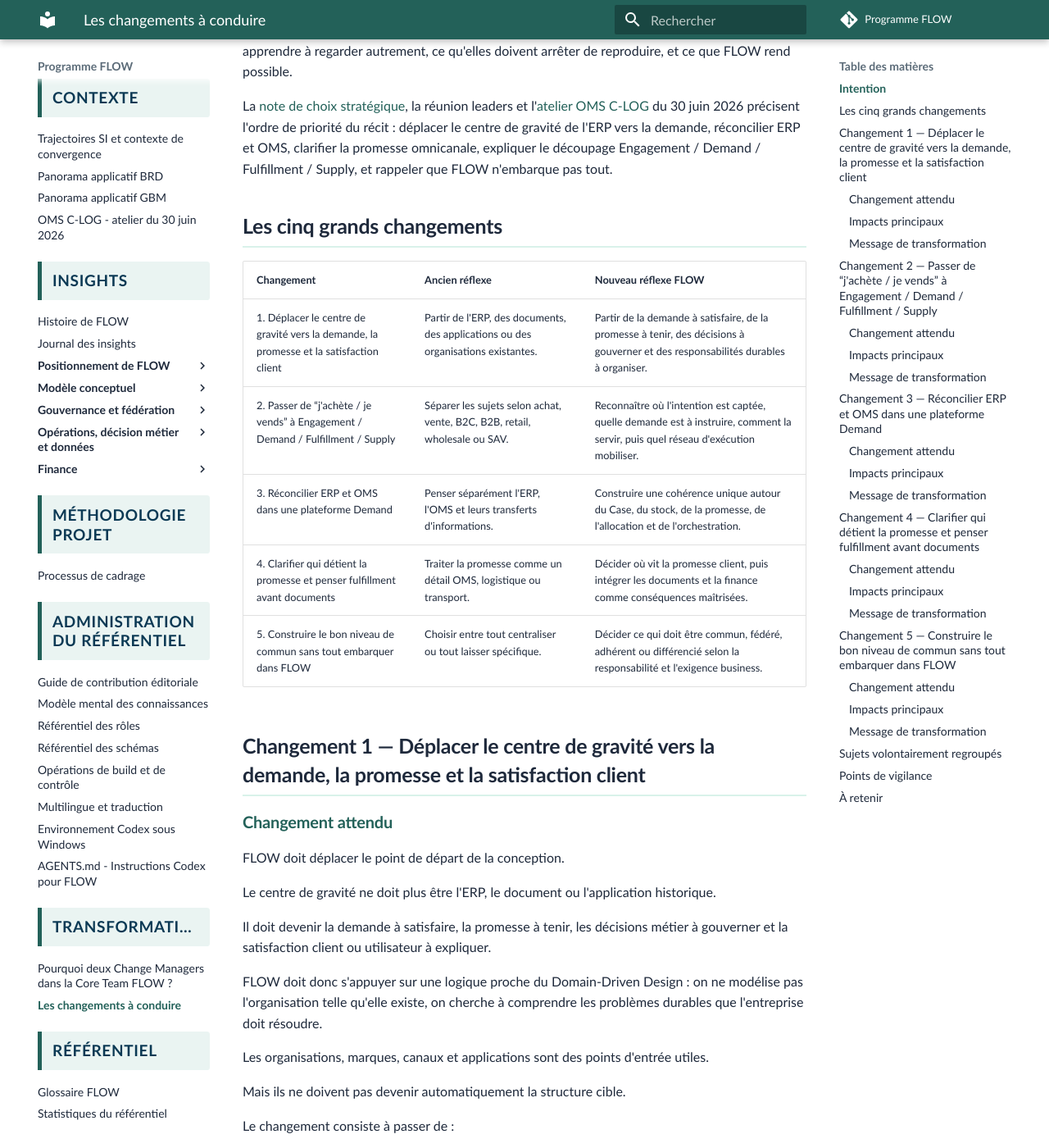
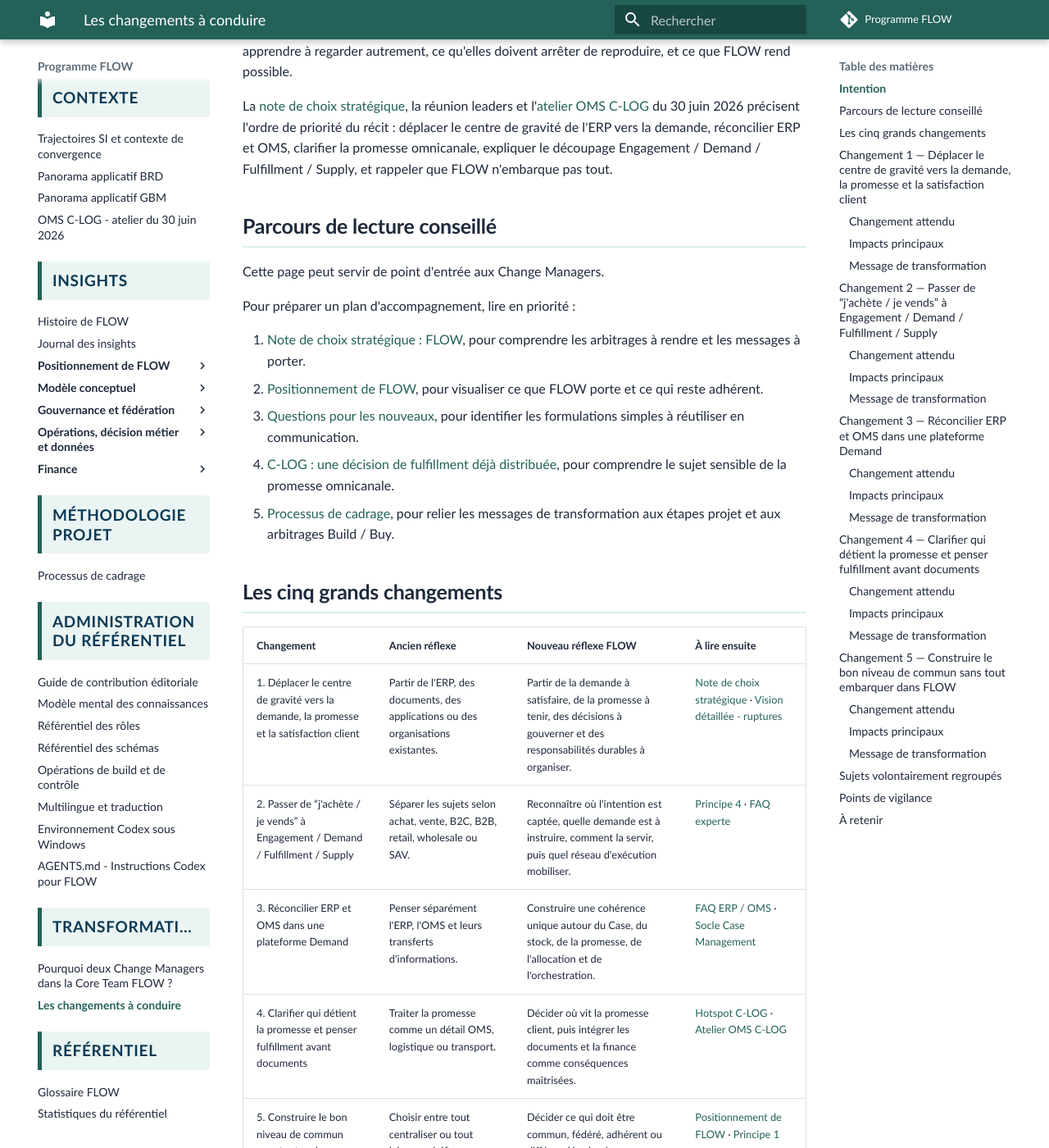
Before and after one commit to laurent-sintes/FLOW-Program, an MkDocs documentation site: the page built from docs/transformation/changements-a-conduire.md, in a window 1280 px wide and 1400 px high, scrolled down 653 px. Shown: the whole window at 82% size. Built offline with MkDocs 1.6.1 and Material for MkDocs 9.7.7, drawn with Linux system fonts in a browser that asks for light colours; comment, search, counter and statistics services are not loaded; some of the changed text lies outside the part shown.

Commit message:
Guide les change managers dans la transformation

```diff
--- a/docs/transformation/changements-a-conduire.md
+++ b/docs/transformation/changements-a-conduire.md
@@ -34,15 +34,27 @@
 
 La [note de choix stratégique](../vision/note-choix-strategique.md), la réunion leaders et l'[atelier OMS C-LOG](../contexte/panorama-oms-c-log.md) du 30 juin 2026 précisent l'ordre de priorité du récit : déplacer le centre de gravité de l'ERP vers la demande, réconcilier ERP et OMS, clarifier la promesse omnicanale, expliquer le découpage Engagement / Demand / Fulfillment / Supply, et rappeler que FLOW n'embarque pas tout.
 
+## Parcours de lecture conseillé
+
+Cette page peut servir de point d'entrée aux Change Managers.
+
+Pour préparer un plan d'accompagnement, lire en priorité :
+
+1. [Note de choix stratégique : FLOW](../vision/note-choix-strategique.md), pour comprendre les arbitrages à rendre et les messages à porter.
+2. [Positionnement de FLOW](../vision/positionnement-flow.md), pour visualiser ce que FLOW porte et ce qui reste adhérent.
+3. [Questions pour les nouveaux](../faq/questions-pour-les-nouveaux.md), pour identifier les formulations simples à réutiliser en communication.
+4. [C-LOG : une décision de fulfillment déjà distribuée](../hotspots/c-log-decision-fulfillment.md), pour comprendre le sujet sensible de la promesse omnicanale.
+5. [Processus de cadrage](../methode/processus-de-cadrage.md), pour relier les messages de transformation aux étapes projet et aux arbitrages Build / Buy.
+
 ## Les cinq grands changements
 
-| Changement | Ancien réflexe | Nouveau réflexe FLOW |
-| --- | --- | --- |
-| 1. Déplacer le centre de gravité vers la demande, la promesse et la satisfaction client | Partir de l'ERP, des documents, des applications ou des organisations existantes. | Partir de la demande à satisfaire, de la promesse à tenir, des décisions à gouverner et des responsabilités durables à organiser. |
-| 2. Passer de “j'achète / je vends” à Engagement / Demand / Fulfillment / Supply | Séparer les sujets selon achat, vente, B2C, B2B, retail, wholesale ou SAV. | Reconnaître où l'intention est captée, quelle demande est à instruire, comment la servir, puis quel réseau d'exécution mobiliser. |
-| 3. Réconcilier ERP et OMS dans une plateforme Demand | Penser séparément l'ERP, l'OMS et leurs transferts d'informations. | Construire une cohérence unique autour du Case, du stock, de la promesse, de l'allocation et de l'orchestration. |
-| 4. Clarifier qui détient la promesse et penser fulfillment avant documents | Traiter la promesse comme un détail OMS, logistique ou transport. | Décider où vit la promesse client, puis intégrer les documents et la finance comme conséquences maîtrisées. |
-| 5. Construire le bon niveau de commun sans tout embarquer dans FLOW | Choisir entre tout centraliser ou tout laisser spécifique. | Décider ce qui doit être commun, fédéré, adhérent ou différencié selon la responsabilité et l'exigence business. |
+| Changement | Ancien réflexe | Nouveau réflexe FLOW | À lire ensuite |
+| --- | --- | --- | --- |
+| 1. Déplacer le centre de gravité vers la demande, la promesse et la satisfaction client | Partir de l'ERP, des documents, des applications ou des organisations existantes. | Partir de la demande à satisfaire, de la promesse à tenir, des décisions à gouverner et des responsabilités durables à organiser. | [Note de choix stratégique](../vision/note-choix-strategique.md) · [Vision détaillée - ruptures](../vision/vision-detaillee/2-ruptures-structurantes.md) |
+| 2. Passer de “j'achète / je vends” à Engagement / Demand / Fulfillment / Supply | Séparer les sujets selon achat, vente, B2C, B2B, retail, wholesale ou SAV. | Reconnaître où l'intention est captée, quelle demande est à instruire, comment la servir, puis quel réseau d'exécution mobiliser. | [Principe 4](../principes-directeurs/4-separer-demand-et-supply.md) · [FAQ experte](../faq/pourquoi-flow-pas-structure-jachete-je-vends.md) |
+| 3. Réconcilier ERP et OMS dans une plateforme Demand | Penser séparément l'ERP, l'OMS et leurs transferts d'informations. | Construire une cohérence unique autour du Case, du stock, de la promesse, de l'allocation et de l'orchestration. | [FAQ ERP / OMS](../faq/supprimer-erp-oms-folie.md) · [Socle Case Management](../architecture-cible/produits/socle-case-management.md) |
+| 4. Clarifier qui détient la promesse et penser fulfillment avant documents | Traiter la promesse comme un détail OMS, logistique ou transport. | Décider où vit la promesse client, puis intégrer les documents et la finance comme conséquences maîtrisées. | [Hotspot C-LOG](../hotspots/c-log-decision-fulfillment.md) · [Atelier OMS C-LOG](../contexte/panorama-oms-c-log.md) |
+| 5. Construire le bon niveau de commun sans tout embarquer dans FLOW | Choisir entre tout centraliser ou tout laisser spécifique. | Décider ce qui doit être commun, fédéré, adhérent ou différencié selon la responsabilité et l'exigence business. | [Positionnement de FLOW](../vision/positionnement-flow.md) · [Principe 1](../principes-directeurs/1-converger-c-est-federer.md) |
 
 ## Changement 1 — Déplacer le centre de gravité vers la demande, la promesse et la satisfaction client
 
@@ -85,6 +97,8 @@
 FLOW ne se construit pas autour de l'ERP tel qu'il existe.
 
 FLOW se construit autour des demandes, des promesses et des décisions qui doivent rester cohérentes à l'échelle du groupe.
+
+À lire ensuite : [Note de choix stratégique : FLOW](../vision/note-choix-strategique.md) et [Ruptures : déplacer le centre de gravité du SI](../vision/vision-detaillee/2-ruptures-structurantes.md).
 
 ## Changement 2 — Passer de “j'achète / je vends” à Engagement / Demand / Fulfillment / Supply
 
@@ -141,6 +155,8 @@
 
 FLOW part d'une demande à satisfaire et d'un réseau d'exécution à mobiliser.
 
+À lire ensuite : [Principe 4 - Articuler Engagement, Demand, Fulfillment et Supply](../principes-directeurs/4-separer-demand-et-supply.md) et [Pourquoi FLOW n'est-il pas structuré autour de J'achète / Je vends ?](../faq/pourquoi-flow-pas-structure-jachete-je-vends.md).
+
 ## Changement 3 — Réconcilier ERP et OMS dans une plateforme Demand
 
 ### Changement attendu
@@ -176,6 +192,8 @@
 FLOW n'empile pas un nouvel OMS sur un nouvel ERP.
 
 FLOW cherche à réconcilier les responsabilités de demande et de fulfillment dans une plateforme cohérente, en explicitant ce qui reste délégué à des capacités spécialisées comme C-LOG.
+
+À lire ensuite : [Supprimer ERP et OMS ? Une folie !](../faq/supprimer-erp-oms-folie.md), [Socle Case Management](../architecture-cible/produits/socle-case-management.md) et [De l'OMS au Demand Management](../insights/oms-vers-demand-management.md).
 
 ## Changement 4 — Clarifier qui détient la promesse et penser fulfillment avant documents
 
@@ -221,6 +239,8 @@
 On ne nie pas la facture.
 
 On la remet à sa place : elle documente et comptabilise une réalité opérationnelle que FLOW doit d'abord savoir instruire, promettre, déléguer et expliquer.
+
+À lire ensuite : [C-LOG : une décision de fulfillment déjà distribuée](../hotspots/c-log-decision-fulfillment.md), [OMS C-LOG - atelier du 30 juin 2026](../contexte/panorama-oms-c-log.md) et [Fulfillment Network Configuration](../architecture-cible/produits/fulfillment-network-configuration.md).
 
 ## Changement 5 — Construire le bon niveau de commun sans tout embarquer dans FLOW
 
@@ -268,6 +288,8 @@
 
 FLOW organise une convergence à tiroirs : commune là où c'est nécessaire, adhérente là où la responsabilité reste externe, différenciée là où le business l'exige.
 
+À lire ensuite : [Positionnement de FLOW](../vision/positionnement-flow.md), [Principe 1 - Construire le bon niveau de commun](../principes-directeurs/1-converger-c-est-federer.md) et [Overview de la plateforme FLOW](../architecture-cible/overview-plateforme-flow.md).
+
 ## Sujets volontairement regroupés
 
 Certains sujets auraient pu être séparés, mais doivent être rattachés aux cinq changements ci-dessus pour éviter de diluer la conduite du changement.
```
Also changed, not shown: other parts of docs/transformation/changements-a-conduire.md (+1 -1 lines), docs/referentiel/statistiques.md (+16 -16 lines), docs/transformation/index.md (+10 -4 lines), docs/referentiel/page-metrics.json.
